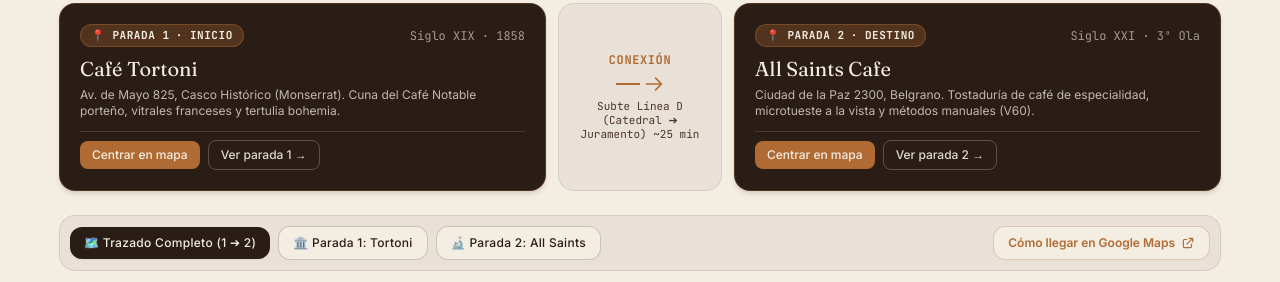
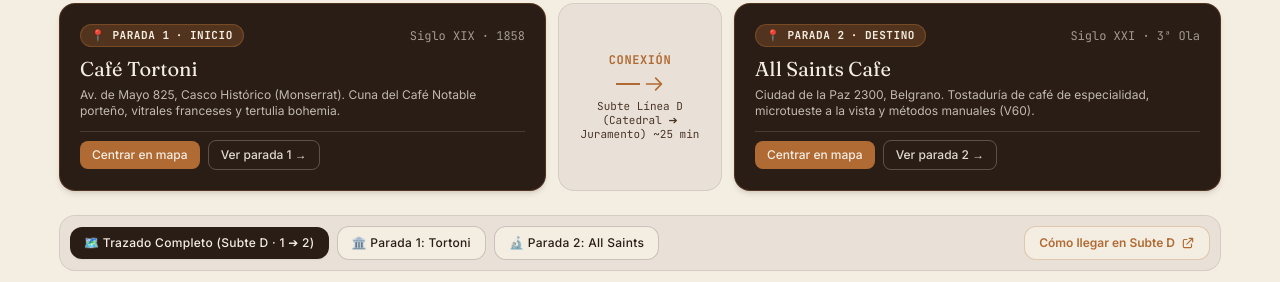
Before and after one commit to facuZ45/desarrollo-web-actividad3, a plain HTML site: page index.html in a window 1280 px wide. Shown: the part 1149-1431 px from the top of the page. Drawn offline with nearby package versions, Linux system fonts and the light colour scheme; grey boxes are pictures that could not be loaded.

Commit message:
Mejoras en la integración de Google Maps: actualización de parámetros y enlaces para un recorrido en transporte público más claro y funcional.

```diff
--- a/index.html
+++ b/index.html
@@ -277,7 +277,7 @@
         <div class="flex flex-wrap items-center justify-between gap-3 mb-3 bg-espresso/5 p-2.5 rounded-2xl border border-espresso/10">
           <div class="flex flex-wrap items-center gap-2" role="tablist" aria-label="Vistas disponibles del mapa">
             <button type="button" id="map-tab-route" role="tab" aria-selected="true" class="map-view-btn px-3.5 py-2 rounded-xl text-xs font-medium tracking-wide transition-all bg-espresso text-cream shadow-sm focus:outline-none focus:ring-2 focus:ring-copper cursor-pointer">
-              🗺️ Trazado Completo (1 ➔ 2)
+              🗺️ Trazado Completo (Subte D · 1 ➔ 2)
             </button>
             <button type="button" id="map-tab-tortoni" role="tab" aria-selected="false" class="map-view-btn px-3.5 py-2 rounded-xl text-xs font-medium tracking-wide transition-all bg-cream text-espresso border border-espresso/20 hover:border-copper focus:outline-none focus:ring-2 focus:ring-copper cursor-pointer">
               🏛️ Parada 1: Tortoni
@@ -287,8 +287,8 @@
             </button>
           </div>
 
-          <a href="https://www.google.com/maps/dir/Caf%C3%A9+Tortoni,+Av.+de+Mayo+825,+C1084+CABA/All+Saints+Cafe,+Cdad.+de+la+Paz+2300,+C1428+CABA/" target="_blank" rel="noopener noreferrer" class="inline-flex items-center gap-1.5 px-3.5 py-2 text-xs font-semibold text-copper hover:text-copper-deep bg-cream border border-copper/30 rounded-xl hover:bg-copper/5 transition-colors focus:outline-none focus:ring-2 focus:ring-copper" aria-label="Abrir itinerario en la aplicación de Google Maps (se abre en nueva pestaña)">
-            <span>Cómo llegar en Google Maps</span>
+          <a href="https://www.google.com/maps/dir/?api=1&amp;origin=Cafe+Tortoni,+Av.+de+Mayo+825,+Buenos+Aires&amp;destination=All+Saints+Cafe,+Ciudad+de+la+Paz+2300,+Buenos+Aires&amp;travelmode=transit" target="_blank" rel="noopener noreferrer" class="inline-flex items-center gap-1.5 px-3.5 py-2 text-xs font-semibold text-copper hover:text-copper-deep bg-cream border border-copper/30 rounded-xl hover:bg-copper/5 transition-colors focus:outline-none focus:ring-2 focus:ring-copper" aria-label="Abrir itinerario en la aplicación de Google Maps (se abre en nueva pestaña)">
+            <span>Cómo llegar en Subte D</span>
             <svg class="w-3.5 h-3.5" fill="none" stroke="currentColor" viewBox="0 0 24 24" aria-hidden="true">
               <path stroke-linecap="round" stroke-linejoin="round" stroke-width="2" d="M10 6H6a2 2 0 00-2 2v10a2 2 0 002 2h10a2 2 0 002-2v-4M14 4h6m0 0v6m0-6L10 14"/>
             </svg>
@@ -300,7 +300,7 @@
           <iframe
             id="google-maps-iframe"
             title="Mapa del recorrido interactivo de Evolución Espresso en Google Maps"
-            src="https://maps.google.com/maps?saddr=Cafe+Tortoni,+Av.+de+Mayo+825,+Buenos+Aires&amp;daddr=All+Saints+Cafe,+Ciudad+de+la+Paz+2300,+Buenos+Aires&amp;output=embed"
+            src="https://maps.google.com/maps?saddr=Cafe+Tortoni,+Av.+de+Mayo+825,+Buenos+Aires&amp;daddr=All+Saints+Cafe,+Ciudad+de+la+Paz+2300,+Buenos+Aires&amp;dirflg=r&amp;output=embed"
             class="w-full h-full border-0 absolute inset-0"
             allowfullscreen=""
             loading="lazy"
@@ -618,7 +618,7 @@
       if (!iframe || !tabRoute || !tabTortoni || !tabAllSaints) return;
 
       const MAP_VIEWS = {
-        route: 'https://maps.google.com/maps?saddr=Cafe+Tortoni,+Av.+de+Mayo+825,+Buenos+Aires&daddr=All+Saints+Cafe,+Ciudad+de+la+Paz+2300,+Buenos+Aires&output=embed',
+        route: 'https://maps.google.com/maps?saddr=Cafe+Tortoni,+Av.+de+Mayo+825,+Buenos+Aires&daddr=All+Saints+Cafe,+Ciudad+de+la+Paz+2300,+Buenos+Aires&dirflg=r&output=embed',
         tortoni: 'https://maps.google.com/maps?q=Cafe+Tortoni,+Av.+de+Mayo+825,+Buenos+Aires&z=17&output=embed',
         allsaints: 'https://maps.google.com/maps?q=All+Saints+Cafe,+Ciudad+de+la+Paz+2300,+Buenos+Aires&z=17&output=embed'
       };
```
Also changed, not shown: 1 other file.
